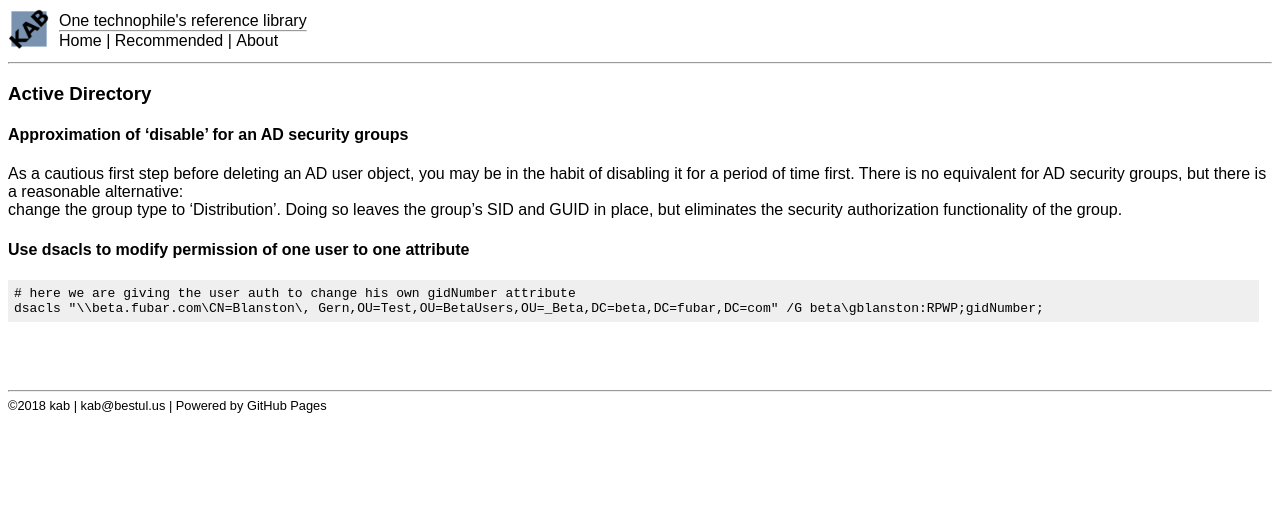
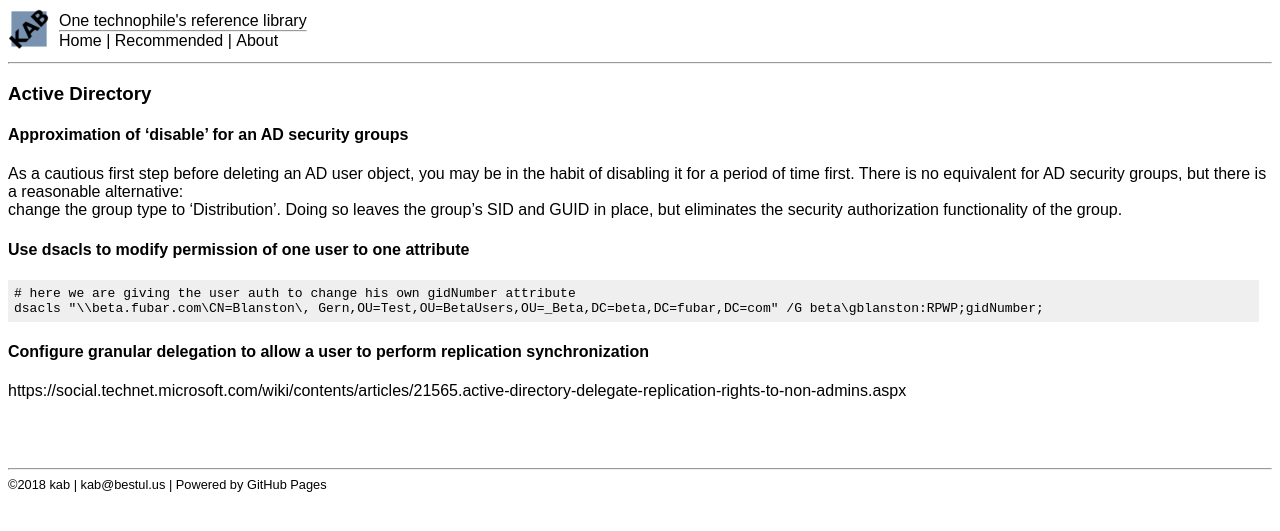
Before and after one commit to kabtech/kab, a Jekyll site: the page built from ccc/activedirectory.md, in a window 1280 px wide. Shown: the top 531 px of the page. Built offline with Jekyll 4.4.1, drawn with Linux system fonts in a browser that asks for light colours.

Commit message:
Update activedirectory.md

````diff
--- a/ccc/activedirectory.md
+++ b/ccc/activedirectory.md
@@ -17,6 +17,9 @@ change the group type to 'Distribution'. Doing so leaves the group's SID and GUI
 dsacls "\\beta.fubar.com\CN=Blanston\, Gern,OU=Test,OU=BetaUsers,OU=_Beta,DC=beta,DC=fubar,DC=com" /G beta\gblanston:RPWP;gidNumber;
 ```
 
+#### Configure granular delegation to allow a user to perform replication synchronization
+https://social.technet.microsoft.com/wiki/contents/articles/21565.active-directory-delegate-replication-rights-to-non-admins.aspx
+
 
 <br/>
 <br/>
````
